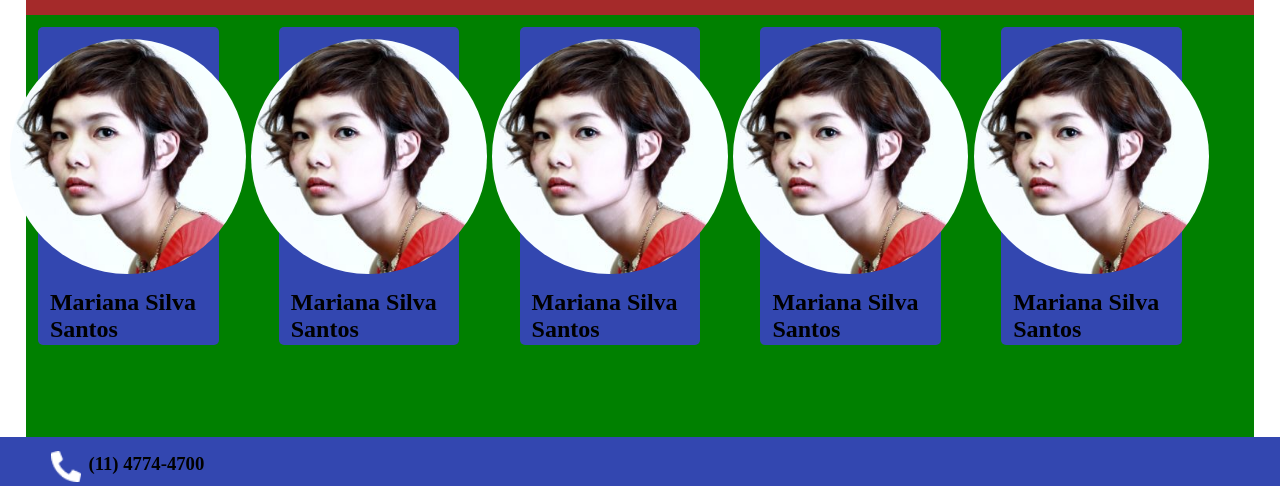
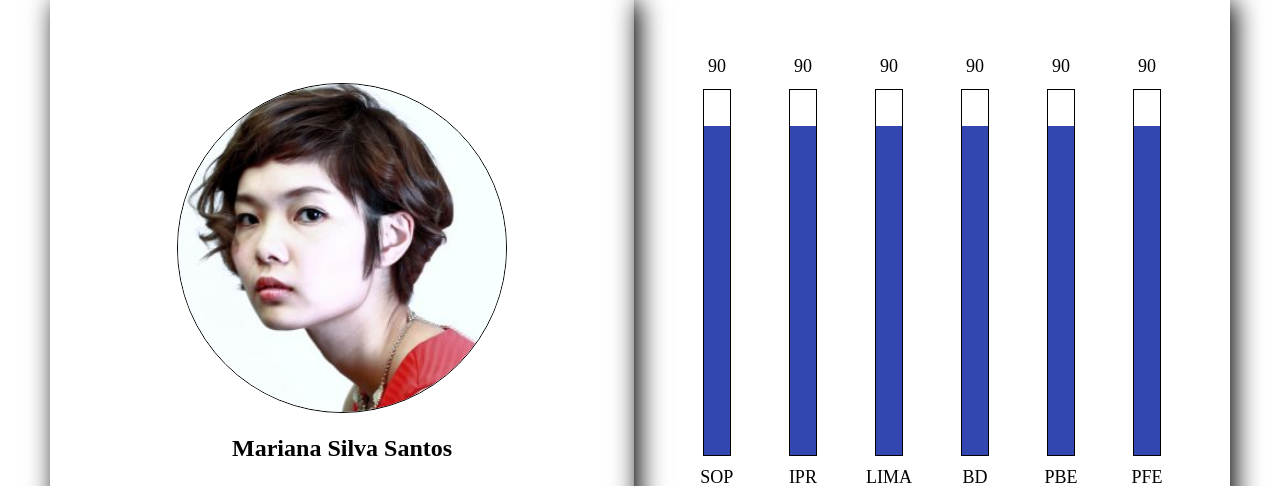
Before and after one commit to carlosedusp05/front-lionschool, a plain HTML site: page index.html in a window 1280 px wide. Shown: the part 203-689 px from the top of the page. Drawn offline with Linux system fonts and the light colour scheme.

Commit message:
estrutura html e css concluida

```diff
--- a/index.html
+++ b/index.html
@@ -45,7 +45,7 @@
                     </button>
             </div>
         </section> -->
-        <section class="tela2">
+        <!-- <section class="tela2">
             <div class="titulo">
                 <h1>Desenvolvimento de sistemas</h1>
             </div>
@@ -74,6 +74,63 @@
                     <img src="./img/foto.jfif" alt="foto">
                     <h2>Mariana Silva Santos</h2>
                 </div>
+
+            </div>
+        </section> -->
+        <section class="tela3">
+            <div class="perfil">
+                <img src="./img/foto.jfif" alt="foto-perfil">
+                <h1>Mariana Silva Santos</h1>
+            </div>
+            <div class="estatisticas">
+
+                    <div class="barra1">
+                        <span class="valor">90</span>
+                        <div class="coluna">
+                            <div class="preenchimento"></div>
+                        </div>
+                        <span class="legenda">SOP</span>
+                    </div>
+
+                    <div class="barra2">
+                        <span class="valor">90</span>
+                        <div class="coluna">
+                            <div class="preenchimento"></div>
+                        </div>
+                        <span class="legenda">IPR</span>
+                    </div>
+
+                    <div class="barra3">
+                        <span class="valor">90</span>
+                        <div class="coluna">
+                            <div class="preenchimento"></div>
+                        </div>
+                        <span class="legenda">LIMA</span>
+                    </div>
+
+                    <div class="barra4">
+                        <span class="valor">90</span>
+                        <div class="coluna">
+                            <div class="preenchimento"></div>
+                        </div>
+                        <span class="legenda">BD</span>
+                    </div>
+
+                    <div class="barra5">
+                        <span class="valor">90</span>
+                        <div class="coluna">
+                            <div class="preenchimento"></div>
+                        </div>
+                        <span class="legenda">PBE</span>
+                    </div>
+
+                    <div class="barra6">
+                        <span class="valor">90</span>
+                        <div class="coluna">
+                            <div class="preenchimento"></div>
+                        </div>
+                        <span class="legenda">PFE</span>
+                    </div>
 
             </div>
         </section>
--- a/style.css
+++ b/style.css
@@ -2,7 +2,6 @@
     padding: 0;
     margin: 0;
     box-sizing: border-box;
-    height: 100%;
 }
 
 body {
@@ -14,7 +13,7 @@ header{
     display: flex;
     justify-content: center;
     align-items: center;
-    height: 15%;
+    height: 150px;
     width: 100%;
     background-color: #3347B0;
 }
@@ -41,7 +40,6 @@ header button:hover{
 
 main{
     background-color: white;
-    height: 65%;
     width: 100%;
     display: flex;
     padding: 2%;
@@ -50,7 +48,6 @@ main{
 
 .tela1{
     display: flex;
-    height: 100%;
     width: 100%;
 }
 
@@ -91,7 +88,6 @@ main{
     width: auto;
 }
 .container3{
-    height: 100%;
     width: 35%;
     display: flex;
     flex-direction: column;
@@ -119,20 +115,15 @@ main{
 }
 
 .container3 button :hover{
-    transform: translateY(-2px);
-}
-
-.container3 button h1{
-    margin-top: 25%;
+    background-color: #6B7EF5;
 }
 
 .container3 img{
-    height: 60%;
+    height: 40%;
     width: auto;
 }
 
 .tela2{
-    background-color: brown;
     display: flex;
     flex-direction: column;
     gap: 30px;
@@ -145,10 +136,10 @@ main{
     display: flex;
     justify-content: center;
     font-size: x-large;
+    color: #3347B0;
 }
 
 .alunos {
-    background-color: green;
     display: flex;
     flex-wrap: wrap;
     padding: 1%;
@@ -161,6 +152,8 @@ main{
     display: flex;
     flex-direction: column;
     align-items: center;
+    justify-content: center;
+    text-align: center;
     background-color: #3347B0;
     border-radius: 5px;
     height: 40%;
@@ -171,13 +164,71 @@ main{
 }
 
 .card img{
-    height: 80%;
+    height: 60%;
     width: auto;
     border-radius: 50%;
 }
 
+.tela3{
+    display: flex;
+    width: 100%;
+    justify-content: space-between;
+    padding: 2%;
+}
+
+.perfil, .estatisticas{
+    height: 550px;
+    width: 650px;
+    box-shadow: 5px 5px 25px black;
+}
+
+.perfil{
+    display: flex;
+    flex-direction: column;
+    align-items: center;
+    justify-content: center;
+    gap: 4%;
+}
+
+.perfil img{
+    height: 60%;
+    border-radius: 50%;
+    border: 0.5px solid black;
+}
+
+.estatisticas{
+    display: flex;
+    flex-direction: row;
+    padding: 5%;
+    justify-content: space-between;
+}
+
+.barra1, .barra2, .barra3, .barra4, .barra5, .barra6{
+    height: 100%;
+    width: 10%;
+    display: flex;
+    flex-direction: column;
+    justify-content: space-between;
+    align-items: center;
+    font-size: large;
+}
+
+.coluna{
+    height: 85%;
+    width: 60%;
+    border: 0.5px solid black;
+    display: flex;
+    align-items: flex-end;
+}
+
+.preenchimento{
+    width: 100%;
+    height: 90%;
+    background-color: #3347B0;
+}
+
 footer{
-    height: 20%;
+    height: 200px;
     width: 100%;
     background-color: #3347B0;
     display: flex;
@@ -204,12 +255,8 @@ footer{
 }
 
 .contatos img{
-    height: 70%;
+    height: 50%;
     width: auto;
-}
-
-.contatos h3{
-    margin-top: 7%;
 }
 
 .copyright{
@@ -225,6 +272,6 @@ footer{
 }
 
 .redesSociais img{
-    height: 35%;
+    height: 25%;
     width: auto;
 }
```
